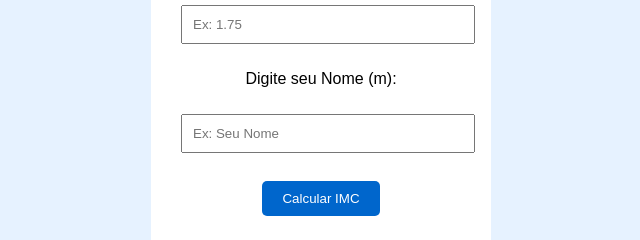
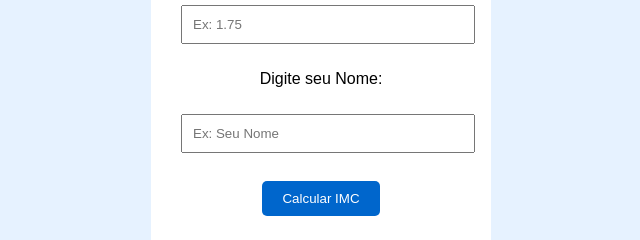
Before and after one commit to HendriX2171/PW.2026, a plain HTML site: page index.html in a window 1280 px wide. Shown: the part 348-588 px from the top of the page, 319-959 px from the left. Drawn offline with Linux system fonts and the light colour scheme.

Commit message:
Update index.html

```diff
--- a/index.html
+++ b/index.html
@@ -20,7 +20,7 @@
         <p>Digite sua altura (m):</p>
         <input type="number" id="altura" placeholder="Ex: 1.75">
 
-        <p>Digite seu Nome (m):</p>
+        <p>Digite seu Nome:</p>
         <input type="number" id="altura" placeholder="Ex: Seu Nome">
 
         <br><br>
```
